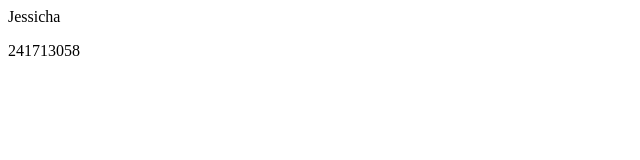
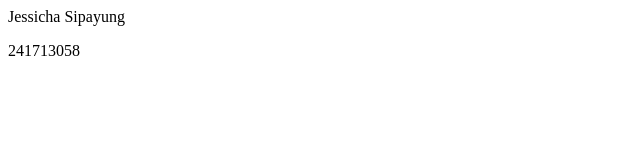
Before and after one commit to JessichaNS/kartu-digital-saya, a plain HTML site: page index.html in a window 1280 px wide. Shown: the full height of the page, 0-640 px from the left. Drawn offline with Linux system fonts and the light colour scheme.

Commit message:
Update index.html
update info

```diff
--- a/index.html
+++ b/index.html
@@ -1,2 +1,2 @@
-<p>Jessicha</p>
+<p>Jessicha Sipayung</p>
 <p>241713058</p>
```
